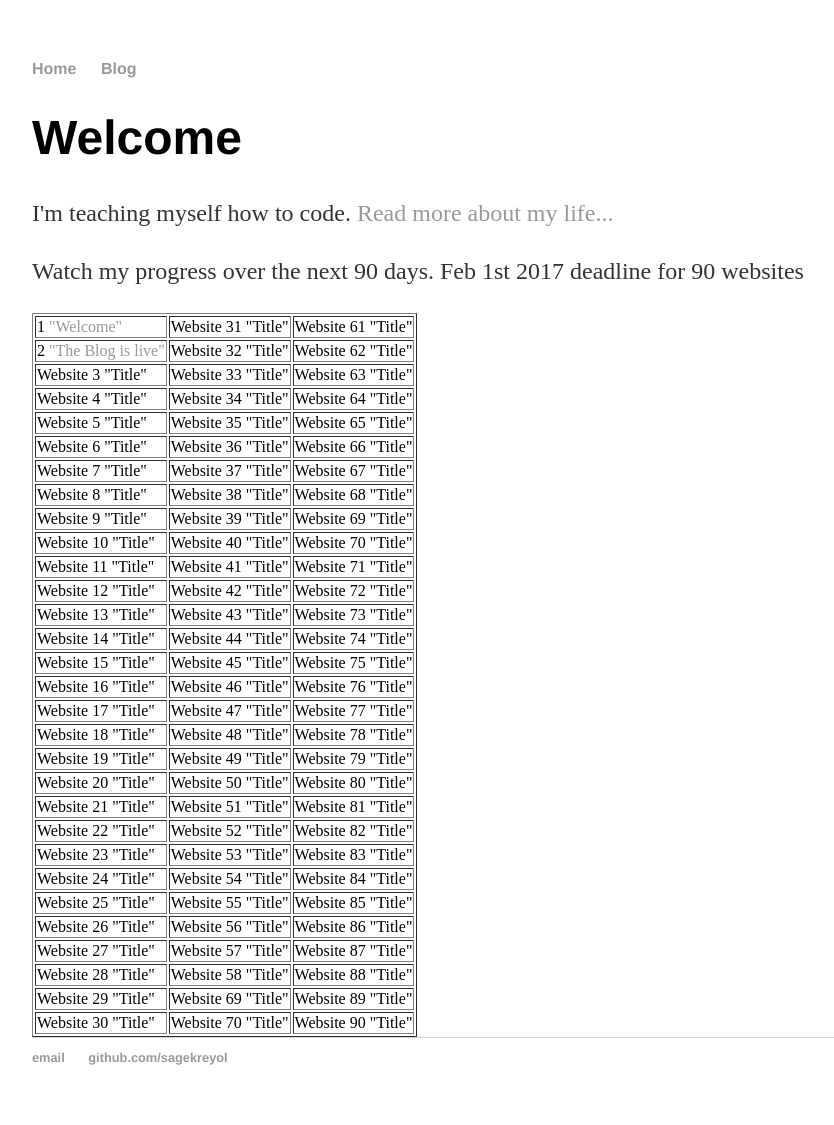
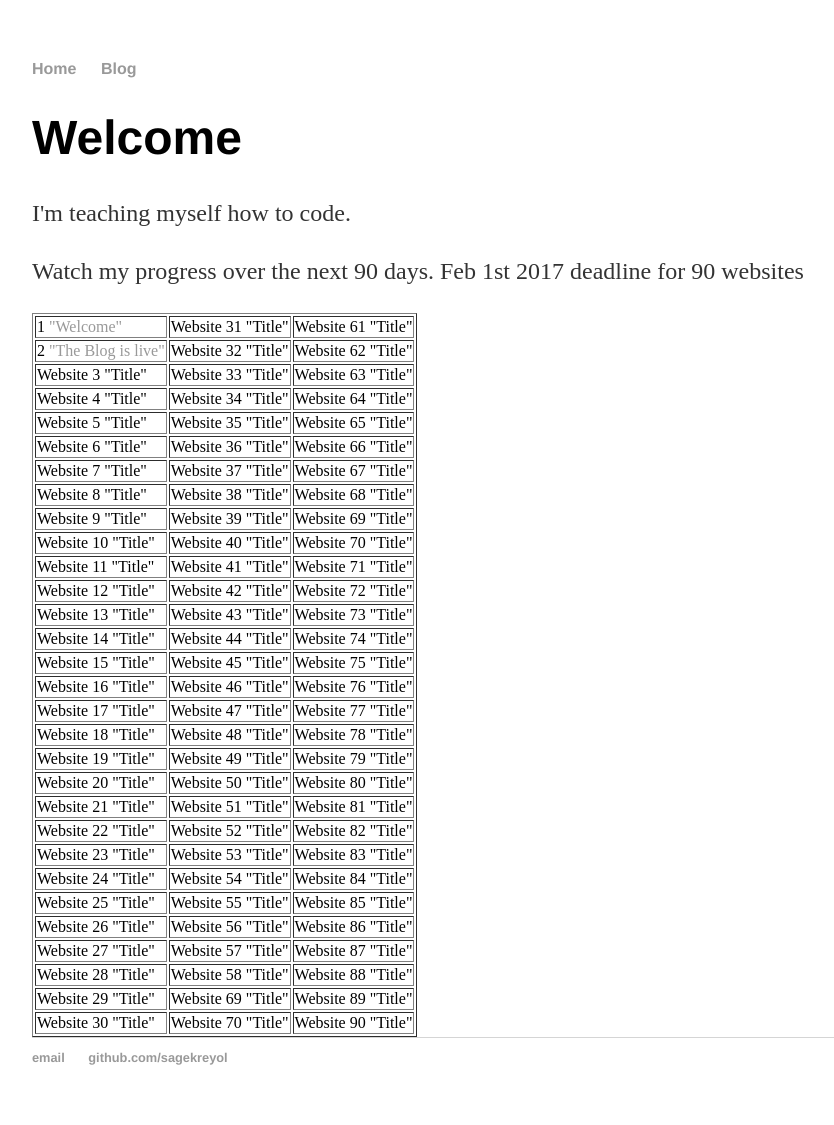
Before and after one commit to sagekreyol/sagekreyol.github.io, a Jekyll site: the page built from index.html, in a window 1280 px wide. Shown: the whole page, without its empty margins (160-994 px from the left). Built offline with Jekyll 4.4.1, drawn with Linux system fonts in a browser that asks for light colours.

Commit message:
Update index.html

```diff
--- a/index.html
+++ b/index.html
@@ -5,7 +5,7 @@
 
     		<div class="blurb">
         		<h1>Welcome</h1>
-				<p>I'm teaching myself how to code. <a href="/about">Read more about my life...</a></p>
+				<p>I'm teaching myself how to code. <!-- <a href="/about">Read more about my life...</a> --> </p>
 <p class="tagline">Watch my progress over the next 90 days.  Feb 1st 2017 deadline for 90 websites</p>
 <table border="1">
   <tr>
```
